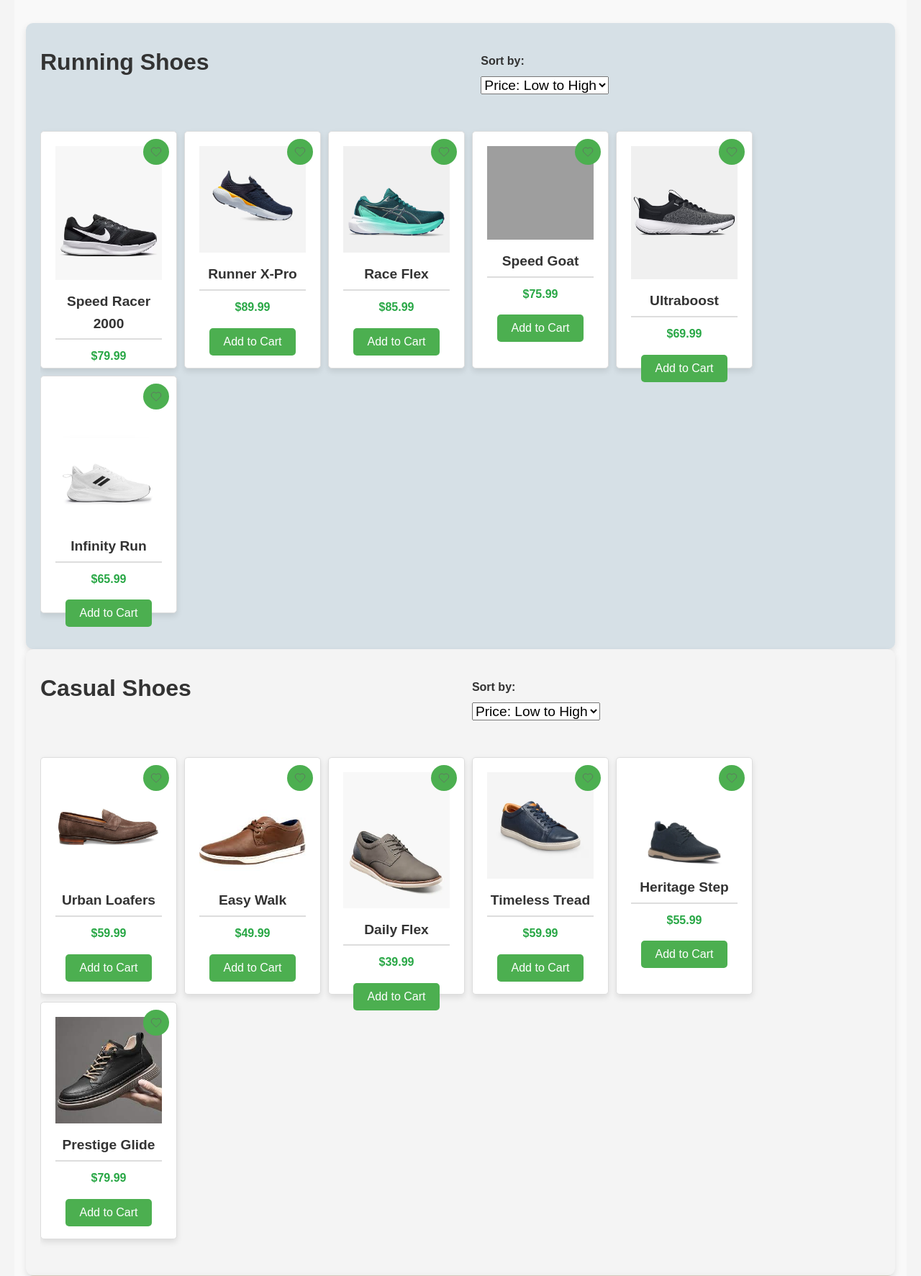
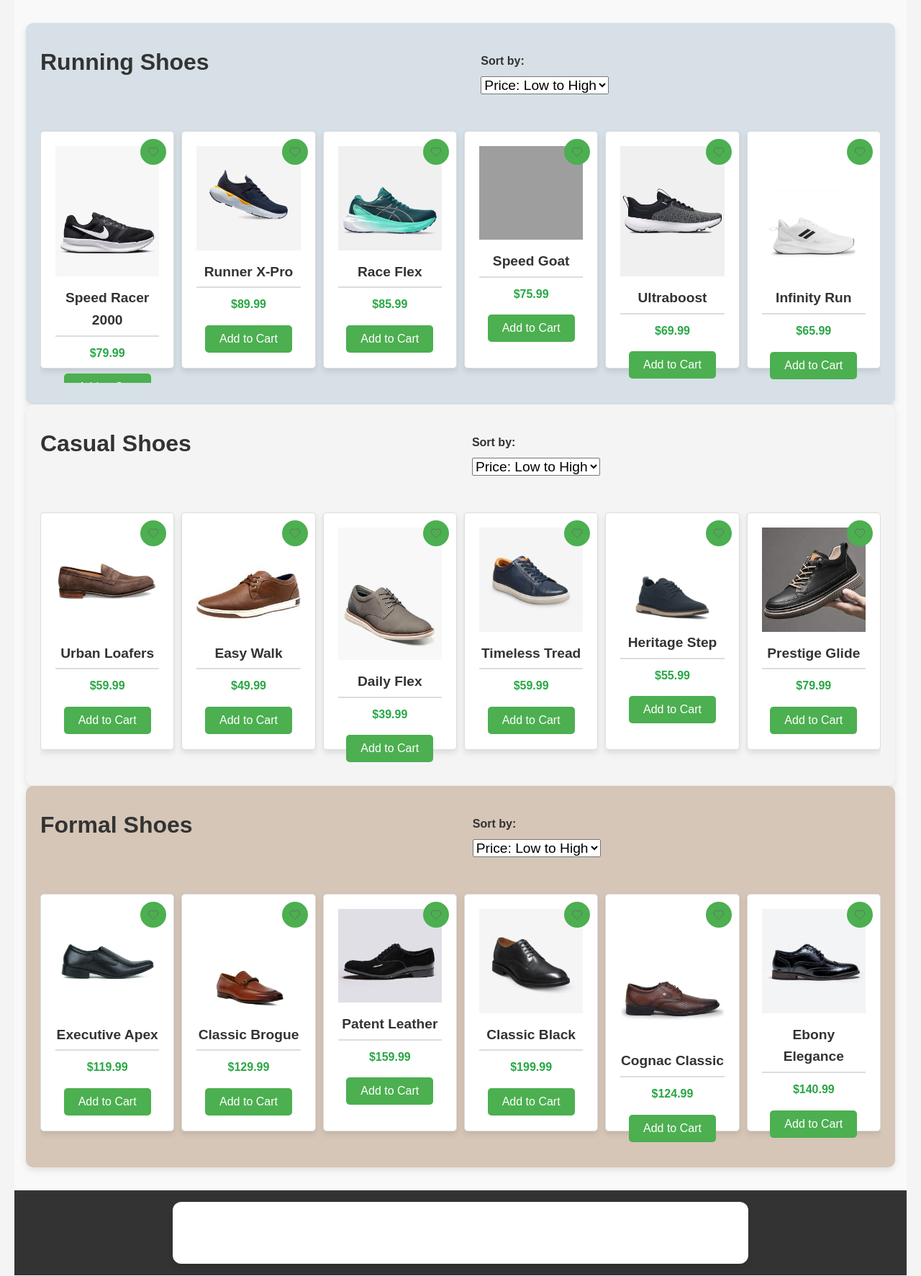
Before and after one commit to urangegaj/UEB24_Gr13, a PHP site: page /Products.php in a window 1280 px wide. Shown: the part 137-1910 px from the top of the page at 72% size. Run offline with PHP 8.4, Linux system fonts and the light colour scheme; grey boxes are pictures that could not be loaded.

Commit message:
small changes

```diff
--- a/bin.php
+++ b/bin.php
@@ -453,7 +453,7 @@ if ($_SERVER["REQUEST_METHOD"] == "POST") {
                     <nav>
                         <ul class="nav-links">
                             <li><a href="./index.html">Home</a></li>
-                            <li><a href="/Products.php">Products</a></li>
+                            <li><a href="./Products.php">Products</a></li>
                             <li><a href="./About.html">About</a></li>
                             <li><a href="./Contact.html">Contact</a></li>
                         </ul>
--- a/custom-styles.css
+++ b/custom-styles.css
@@ -114,7 +114,7 @@
 
 .scrollable-grid {
     display: flex;
-    flex-wrap: wrap;
+    flex-wrap: nowrap;
     overflow-x: auto;
     gap: 10px;
     padding: 20px 0;
@@ -124,11 +124,11 @@
 .scrollable-grid::-webkit-scrollbar {
     height: 8px;
 }
-
+/*
 .scrollable-grid::-webkit-scrollbar-thumb {
     background-color:
     border-radius:
-}
+} */
 
 .scrollable-grid::-webkit-scrollbar-thumb:hover {
     background-color: #888;
@@ -311,7 +311,7 @@
 
 .image-display {
     display: block;
-    -webkit-user-select: none;
+    /* webkit-user-select: none; */
     margin-top: 100px auto;
     cursor: zoom-in;
     background-color: white;
--- a/style.css
+++ b/style.css
@@ -964,7 +964,7 @@ footer p {
     color: #7f8c8d;
 }
 
-/* Responsive Design */
+
 @media screen and (max-width: 768px) {
     .Grid {
         flex-direction: column;
```
